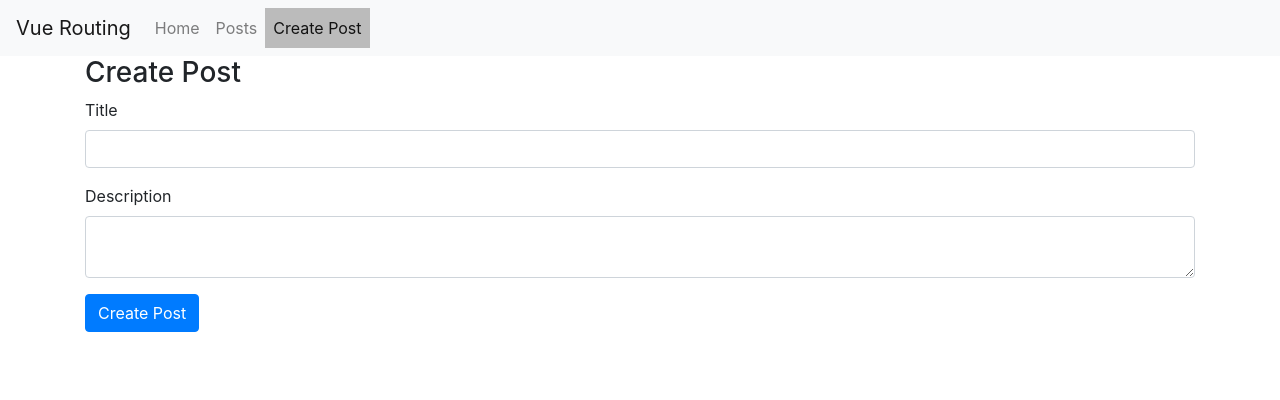
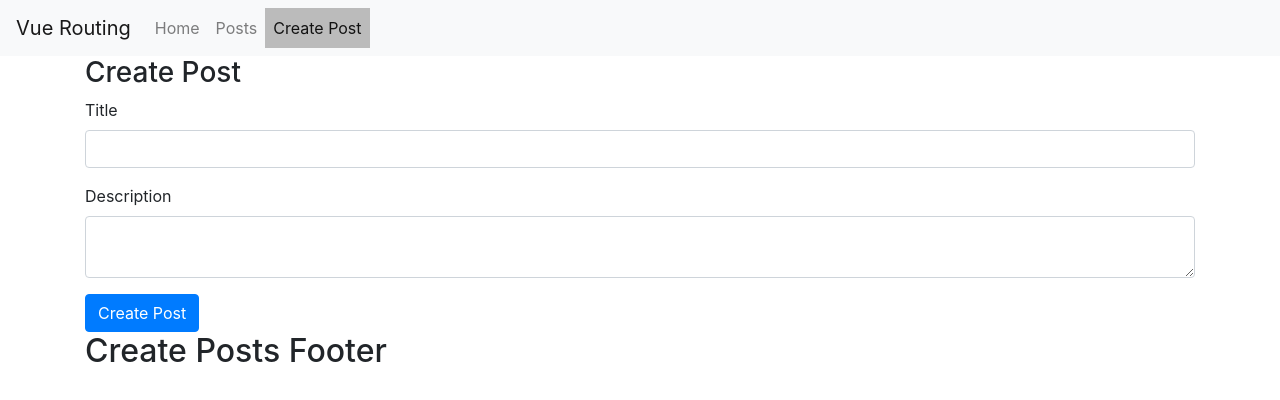
Before and after one commit to leelanarasimha/vue3-course, a Vue app in the folder vue-routing/: page /createpost in a window 1280 px wide. Shown: the top 400 px of the page. Built offline with nearby package versions, Linux system fonts and the light colour scheme.

Commit message:
Added multiple named views

```diff
--- a/vue-routing/src/App.vue
+++ b/vue-routing/src/App.vue
@@ -1,21 +1,23 @@
 <template>
-    <Navigation />
+    <router-view name="navigation"></router-view>
     <div class="container">
         <div class="row">
             <div class="col-md-12">
-                <router-view></router-view>
+                <div>
+                    <router-view></router-view>
+                </div>
+                <div>
+                    <router-view name="footer"></router-view>
+                </div>
             </div>
         </div>
     </div>
 </template>
 
 <script>
-import Navigation from './components/TheNavigation.vue';
 export default {
     name: 'App',
-    components: {
-        Navigation,
-    },
+    components: {},
 };
 </script>
 
--- /dev/null
+++ b/vue-routing/src/components/CreatePostFooter.vue
@@ -0,0 +1,5 @@
+<template>
+    <div>
+        <h2>Create Posts Footer</h2>
+    </div>
+</template>
--- /dev/null
+++ b/vue-routing/src/components/PostsFooter.vue
@@ -0,0 +1,5 @@
+<template>
+    <div>
+        <h2>Posts Footer</h2>
+    </div>
+</template>
--- a/vue-routing/src/main.js
+++ b/vue-routing/src/main.js
@@ -5,6 +5,9 @@ import CreatePost from './components/pages/CreatePost.vue';
 import PostItem from './components/pages/PostItem.vue';
 import NotFound from './components/pages/NotFound.vue';
 import NoPost from './components/pages/NoPost.vue';
+import PostsFooter from './components/PostsFooter.vue';
+import CreatePostFooter from './components/CreatePostFooter.vue';
+import Navigation from './components/TheNavigation.vue';
 import { createRouter, createWebHistory } from 'vue-router';
 import Axios from 'axios';
 
@@ -15,8 +18,12 @@ const routes = [
     },
     {
         name: 'posts',
-        path: '/blog',
-        component: Posts,
+        path: '/posts',
+        components: {
+            default: Posts,
+            footer: PostsFooter,
+            navigation: Navigation,
+        },
         children: [
             {
                 path: '',
@@ -33,7 +40,11 @@ const routes = [
 
     {
         path: '/createpost',
-        component: CreatePost,
+        components: {
+            default: CreatePost,
+            footer: CreatePostFooter,
+            navigation: Navigation,
+        },
     },
 
     { path: '/:NotFound(.*)*', component: NotFound },
```
